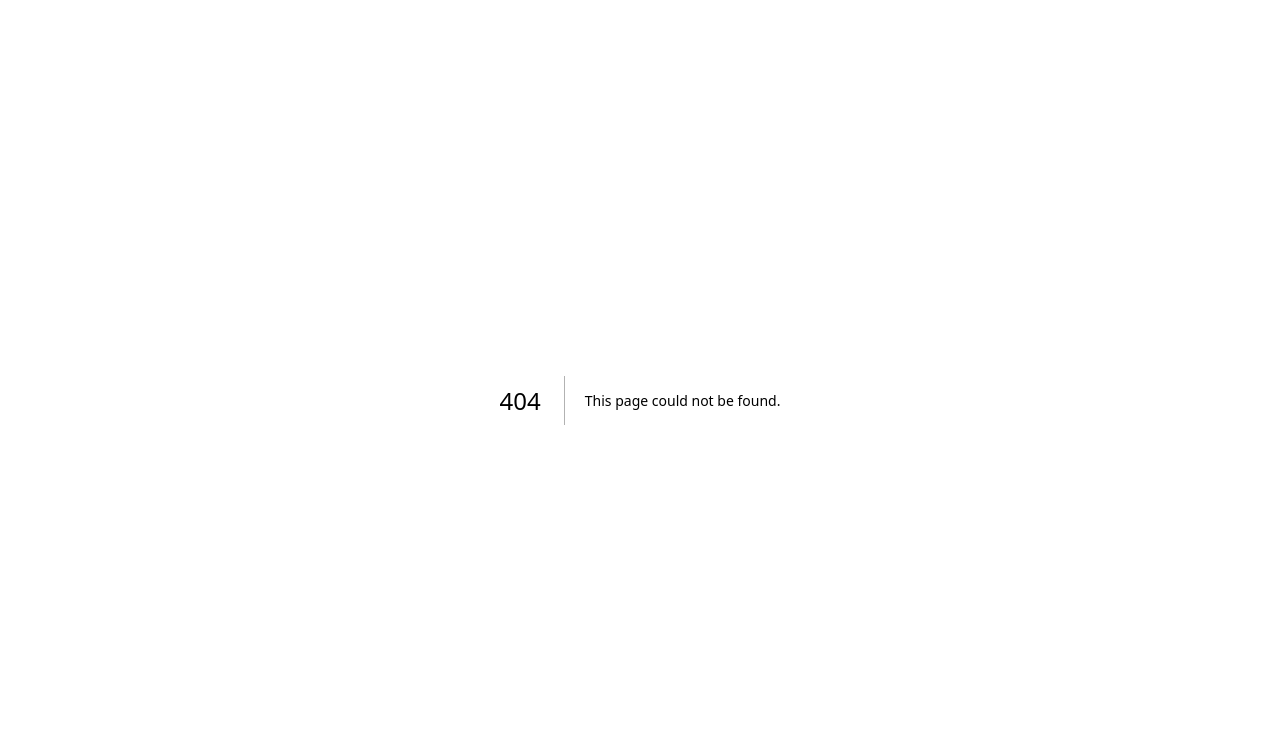
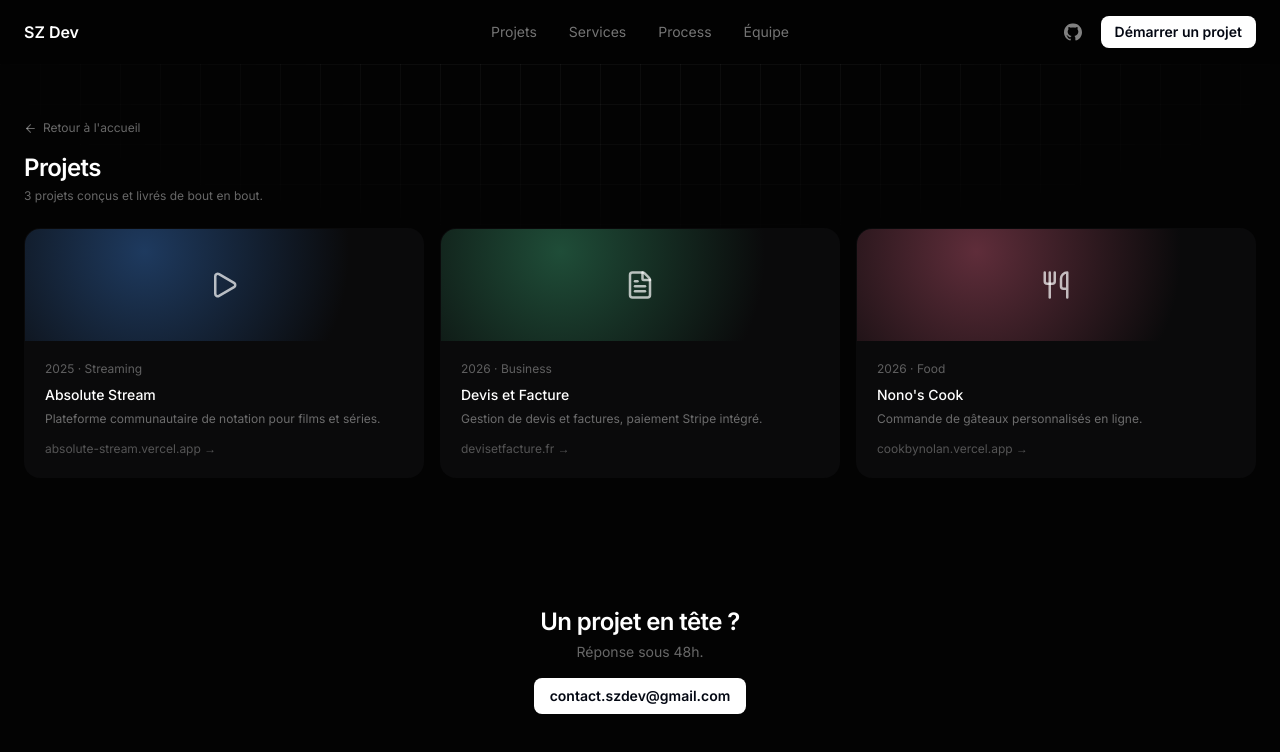
Before and after one commit to SZ-Developpement/website, a Next.js app: page /projets in a window 1280 px wide. Before the commit this address had no page. Shown: the top 752 px of the page. Built offline with nearby package versions, Linux system fonts and the light colour scheme.

Commit message:
feat: ajouter la page Projets avec une liste de projets et un lien vers la page d'accueil

```diff
--- /dev/null
+++ b/app/projets/page.tsx
@@ -0,0 +1,64 @@
+import type { Metadata } from "next";
+import Link from "next/link";
+import { ArrowLeft } from "lucide-react";
+import NavBar from "@/components/layout/navbar";
+import ProjectCard from "@/components/card/ProjectCard";
+import Contact from "@/components/section/contact";
+import { projects } from "@/lib/data/projects";
+
+export const metadata: Metadata = {
+  title: "Projets — SZ Dev",
+  description:
+    "L'ensemble des projets web et mobile conçus et livrés par le collectif SZ Dev.",
+};
+
+export default function ProjetsPage() {
+  return (
+    <>
+      <NavBar />
+
+      <main className="flex flex-col gap-16">
+        <section className="max-w-7xl w-full mx-auto flex flex-col gap-6 px-6 pt-14 relative">
+          <div className="absolute inset-0 grid-fade pointer-events-none" />
+
+          <div className="relative flex flex-col gap-4">
+            <Link
+              href="/"
+              className="flex items-center gap-1.5 text-xs text-white/40 hover:text-white transition w-fit group"
+            >
+              <ArrowLeft
+                size={13}
+                className="group-hover:-translate-x-0.5 transition-transform duration-200"
+              />
+              Retour à l&apos;accueil
+            </Link>
+
+            <div className="flex flex-col gap-1">
+              <h1 className="text-2xl font-semibold tracking-tight">Projets</h1>
+              <p className="text-xs text-white/40">
+                {projects.length} projets conçus et livrés de bout en bout.
+              </p>
+            </div>
+          </div>
+
+          <div className="relative grid sm:grid-cols-2 lg:grid-cols-3 gap-4">
+            {projects.map((project) => (
+              <ProjectCard
+                key={project.title}
+                title={project.title}
+                description={project.description}
+                year={project.year}
+                category={project.category}
+                url={project.url}
+                icon={project.icon}
+                backgroundColor={project.backgroundColor}
+              />
+            ))}
+          </div>
+        </section>
+
+        <Contact />
+      </main>
+    </>
+  );
+}
--- a/components/section/projets.tsx
+++ b/components/section/projets.tsx
@@ -1,16 +1,37 @@
+import Link from "next/link";
+import { ArrowRight } from "lucide-react";
 import ProjectCard from "../card/ProjectCard";
 import { projects } from "@/lib/data/projects";
 import SzSection from "../layout/szSection";
 
+const VISIBLE = 3;
+
 export default function Projets() {
+  const derniers = projects.slice(-VISIBLE);
+  const hasMore = projects.length > VISIBLE;
+
   return (
     <SzSection
       id="projects"
       title="Projets"
       description="Les projets sur lesquels nous avons travaillé et que nous avons livrés"
+      action={
+        hasMore ? (
+          <Link
+            href="/projets"
+            className="flex items-center gap-1.5 rounded-lg border border-white/10 bg-white/3 px-3 py-1.5 text-xs text-white/60 hover:bg-white/6 hover:text-white transition-all duration-150 outline-0 focus-visible:border-white/30 group"
+          >
+            Voir plus
+            <ArrowRight
+              size={13}
+              className="group-hover:translate-x-0.5 transition-transform duration-200"
+            />
+          </Link>
+        ) : null
+      }
     >
       <div className="grid sm:grid-cols-2 lg:grid-cols-3 gap-4">
-        {projects.map((project) => (
+        {derniers.map((project) => (
           <ProjectCard
             key={project.title}
             title={project.title}
```
